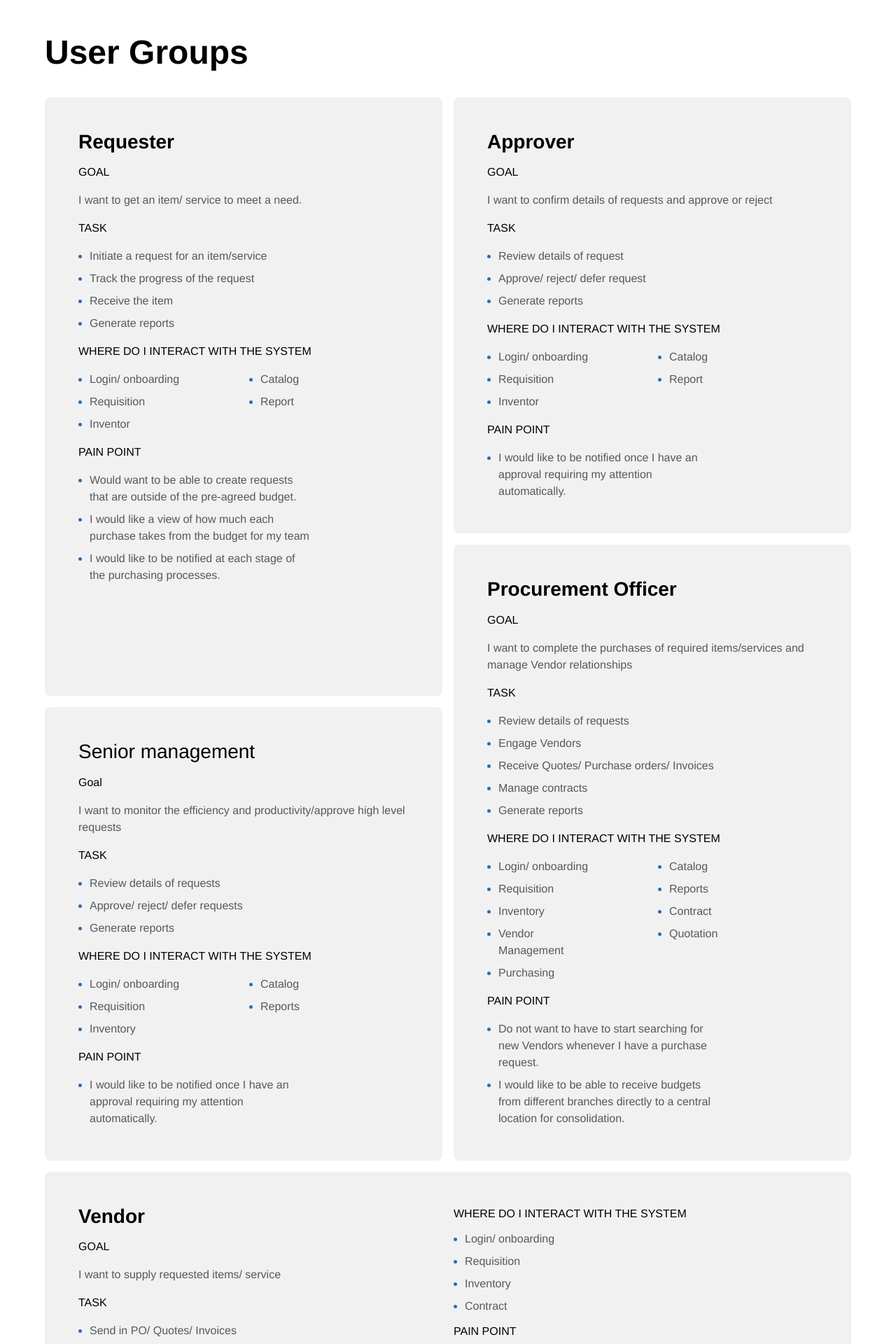
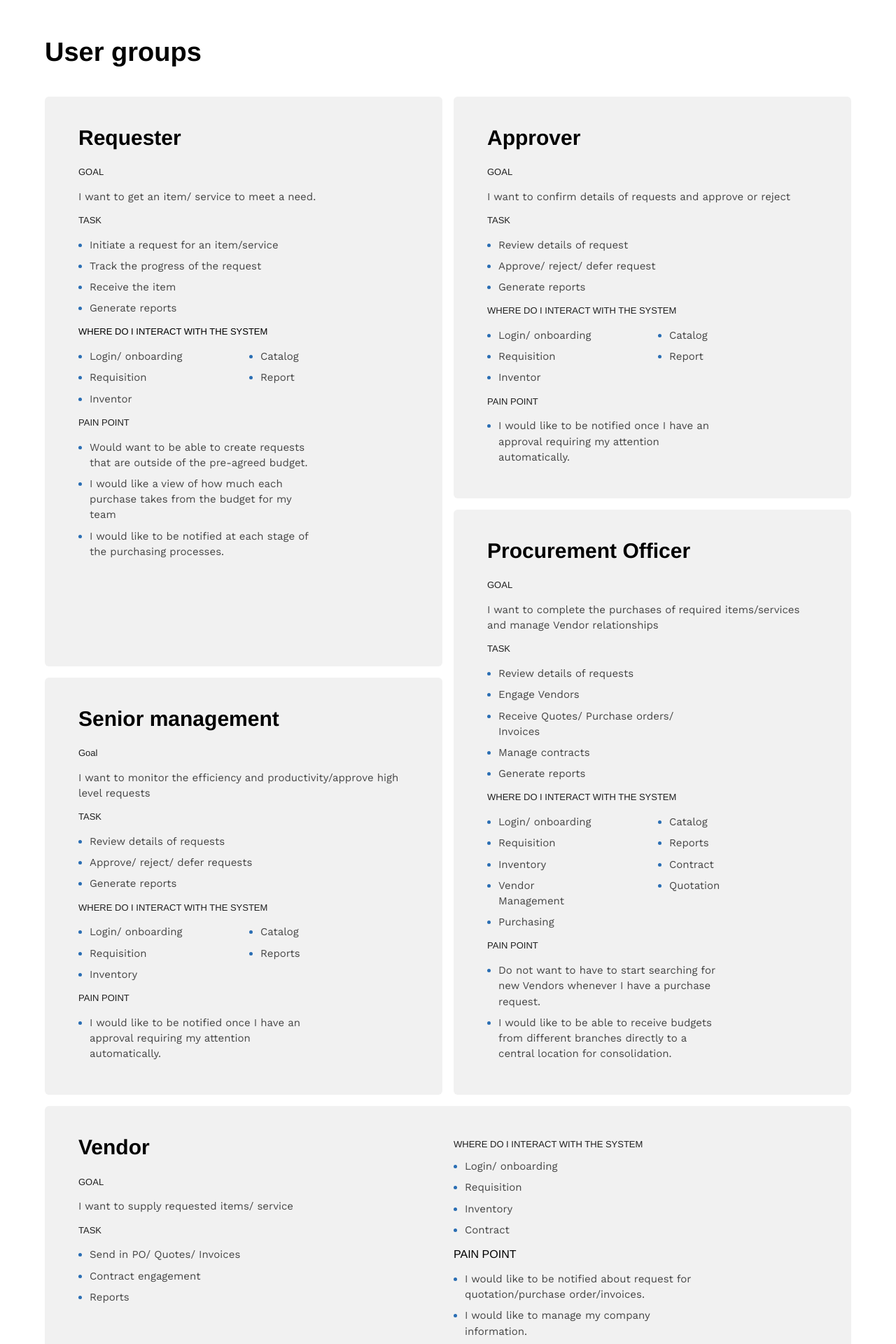
Before and after one commit to Nathan-88/precious-portfolio, a React (Vite) app: page /projects/procurement in a window 1280 px wide. Shown: the part 3500-5420 px from the top of the page at 70% size. Built offline with nearby package versions, Linux system fonts and the light colour scheme; a web font is replaced by a local one.

Commit message:
fixes on fontsize

```diff
--- a/src/components/Learning.jsx
+++ b/src/components/Learning.jsx
@@ -18,7 +18,7 @@ const Learning = () => {
                     <p className="font-work-sans text-sm font-[400]">With Klaxoon, details of individual work is kept transparent and for me, it makes it easier to refer back to the research done, changes made and why, and pending questions. This makes the process all the more exciting and collaborative</p>
                 </div>
             </div>
-            <div className="flex flex-col xl:flex-row justify-between mb-8 items-center">
+            <div className="flex flex-col xl:flex-row justify-between mb-8 items-center xl:items-start">
                 <div className="text-hueblack mb-8 xl:mb-0 xl:w-[55%]">
                     <p className="mb-2 font-[500] text-[13px]">02</p>
                     <h4 className="mb-4 font-bold text-3xl">Keep everyone in the loop</h4>
@@ -30,7 +30,7 @@ const Learning = () => {
                     <p className="font-work-sans text-sm font-[400]">Working on Vision Next helped me strengthen the need for every feature on a product to have a purpose, you don’t add details or feature that doesn’t support the end goal or is not validated with real user/expert insight</p>
                 </div>
             </div>
-            <div className="flex flex-col xl:flex-row justify-between mb-8 items-center">
+            <div className="flex flex-col xl:flex-row justify-between mb-8 items-center xl:items-start">
                 <div className="text-hueblack mb-8 xl:mb-0 xl:w-[55%]">
                     <p className="mb-2 font-[500] text-[13px]">04</p>
                     <h4 className="mb-4 font-bold text-3xl">Inter-cultural competence & Effective communication</h4>
--- a/src/components/UserGroup.jsx
+++ b/src/components/UserGroup.jsx
@@ -4,33 +4,33 @@ import Imgmobile from "../assets/User_flow_image_mobile.png"
 const UserGroup = () => {
     return(
         <section id="User" className="bg-white px-8 py-12 md:px-10 xl:px-16 md:py-20 h-auto">
-            <h2 className="text-5xl font-bold mb-10">User Groups</h2>
+            <h2 className="text-4xl font-bold mb-10">User groups</h2>
             <div className="grid grid-cols-1 md:grid-cols-2 gap-4">
-                <div className="p-8 md:p-12 space-y-4 bg-tertiary rounded-lg md:col-span-1 md:row-span-2">
-                    <h3 className="text-3xl font-bold">Requester</h3>
-                    <p className="text-md">GOAL</p>
-                    <p className="text-secondary">I want to get an item/ service to meet a need.</p>
-                    <h4 className="">TASK</h4>
-                    <ul className="text-secondary pl-4 list-disc marker:text-listcol space-y-2 xl:w-[70%]">
+                <div className="p-8 md:p-12 space-y-4 bg-tertiary rounded-md md:col-span-1 md:row-span-2">
+                    <h3 className="text-3xxl pb-4 font-bold">Requester</h3>
+                    <p className="text-xs font-medium text-goal">GOAL</p>
+                    <p className="text-hueblack text-sm font-[400] font-work-sans">I want to get an item/ service to meet a need.</p>
+                    <h4 className="text-xs font-medium text-goal">TASK</h4>
+                    <ul className="text-hueblack text-sm font-[400] font-work-sans pl-4 list-disc marker:text-listcol space-y-2 xl:w-[70%]">
                         <li>Initiate a request for an item/service</li>
                         <li>Track the progress of the request</li>
                         <li>Receive the item</li>
                         <li>Generate reports</li>
                     </ul>
-                    <h4 className="">WHERE DO I INTERACT WITH THE SYSTEM</h4>
+                    <h4 className="text-xs font-[500]">WHERE DO I INTERACT WITH THE SYSTEM</h4>
                     <div className="grid grid-cols-2 gap-4">
-                        <ul className="text-secondary pl-4 list-disc marker:text-listcol space-y-2 xl:w-[70%]">
+                        <ul className="text-hueblack text-sm font-[400] font-work-sans pl-4 list-disc marker:text-listcol space-y-2 xl:w-[70%]">
                         <li>Login/ onboarding</li>
                         <li>Requisition</li>
                         <li>Inventor</li>
                         </ul>
-                        <ul className="text-secondary pl-4 list-disc marker:text-listcol space-y-2 xl:w-[70%]">
+                        <ul className="text-hueblack text-sm font-[400] font-work-sans pl-4 list-disc marker:text-listcol space-y-2 xl:w-[70%]">
                         <li>Catalog</li>
                         <li>Report</li>
                         </ul>
                     </div>
-                    <h4>PAIN POINT</h4>
-                    <ul className="text-secondary pl-4 list-disc marker:text-listcol space-y-2 xl:w-[70%]">
+                    <h4 className="font-[500] text-xs text-goal">PAIN POINT</h4>
+                    <ul className="text-hueblack text-sm font-[400] font-work-sans pl-4 list-disc marker:text-listcol space-y-2 xl:w-[70%]">
                         <li>Would want to be able to create requests that are outside of the pre-agreed budget.</li>
                         <li>I would like a view of how much each purchase takes from the budget for my team</li>
                         <li>I would like to be notified at each stage of the purchasing processes.</li>
@@ -38,113 +38,116 @@ const UserGroup = () => {
                 </div>
 
                 {/* div 2 */}
-                <div className="p-8 md:p-12 space-y-4 bg-tertiary rounded-lg md:col-span-1 md:row-span-1">
-                    <h3 className="text-3xl font-bold">Approver</h3>
-                    <p className="text-md">GOAL</p>
-                    <p className="text-secondary">I  want to confirm details of requests and approve or reject</p>
-                    <h4 className="">TASK</h4>
-                    <ul className="text-secondary pl-4 list-disc marker:text-listcol space-y-2 xl:w-[70%]">
+                <div className="p-8 md:p-12 space-y-4 bg-tertiary rounded-md md:col-span-1 md:row-span-1">
+                    <h3 className="text-3xxl font-bold pb-4">Approver</h3>
+                    <p className="text-xs font-[500] text-goal">GOAL</p>
+                    <p className="text-hueblack text-sm font-[400] font-work-sans">I  want to confirm details of requests and approve or reject</p>
+                    <h4 className="text-xs font-[500] text-goal">TASK</h4>
+                    <ul className="text-hueblack text-sm font-[400] font-work-sans pl-4 list-disc marker:text-listcol space-y-2 xl:w-[70%]">
                         <li>Review details of request</li>
                         <li>Approve/ reject/ defer request</li>
                         <li>Generate reports</li>
                     </ul>
-                    <h4 className="">WHERE DO I INTERACT WITH THE SYSTEM</h4>
+                    <h4 className="text-xs font-medium text-goal">WHERE DO I INTERACT WITH THE SYSTEM</h4>
                     <div className="grid grid-cols-2 gap-4">
-                        <ul className="text-secondary pl-4 list-disc marker:text-listcol space-y-2 xl:w-[70%]">
+                        <ul className="text-hueblack text-sm font-[400] font-work-sans pl-4 list-disc marker:text-listcol space-y-2 xl:w-[70%]">
                         <li>Login/ onboarding</li>
                         <li>Requisition</li>
                         <li>Inventor</li>
                         </ul>
-                        <ul className="text-secondary pl-4 list-disc marker:text-listcol space-y-2 xl:w-[70%]">
+                        <ul className="text-hueblack text-sm font-[400] font-work-sans pl-4 list-disc marker:text-listcol space-y-2 xl:w-[70%]">
                         <li>Catalog</li>
                         <li>Report</li>
                         </ul>
                     </div>
-                    <h4>PAIN POINT</h4>
-                    <ul className="text-secondary pl-4 list-disc marker:text-listcol space-y-2 xl:w-[70%]">
+                    <h4 className="text-goal font-medium text-xs">PAIN POINT</h4>
+                    <ul className="text-hueblack text-sm font-[400] font-work-sans pl-4 list-disc marker:text-listcol space-y-2 xl:w-[70%]">
                         <li>I would like to be notified once I have an approval requiring my attention automatically.</li>
                     </ul>
                 </div>
+
                 {/* div 3 */}
-                <div className="p-8 md:p-12 space-y-4 bg-tertiary rounded-lg md:col-span-1 md:row-span-2">
-                    <h3 className="text-3xl font-bold">Procurement Officer</h3>
-                    <p className="">GOAL</p>
-                    <p className="text-secondary">I want to complete the purchases of required items/services and manage Vendor relationships</p>
-                    <h4 className="">TASK</h4>
-                    <ul className="text-secondary pl-4 list-disc marker:text-listcol space-y-2 xl:w-[70%]">
+                <div className="p-8 md:p-12 space-y-4 bg-tertiary rounded-md md:col-span-1 md:row-span-2">
+                    <h3 className="text-3xxl pb-4 font-bold">Procurement Officer</h3>
+                    <p className="text-goal font-medium text-xs">GOAL</p>
+                    <p className="text-hueblack text-sm font-[400] font-work-sans">I want to complete the purchases of required items/services and manage Vendor relationships</p>
+                    <h4 className="text-goal text-xs font-medium">TASK</h4>
+                    <ul className="text-hueblack text-sm font-[400] font-work-sans pl-4 list-disc marker:text-listcol space-y-2 xl:w-[70%]">
                         <li>Review details of requests</li>
                         <li>Engage Vendors</li>
                         <li>Receive Quotes/ Purchase orders/ Invoices</li>
                         <li>Manage contracts</li>
                         <li>Generate reports</li>
                     </ul>
-                    <h4 className="">WHERE DO I INTERACT WITH THE SYSTEM</h4>
+                    <h4 className="text-xs text-goal font-medium">WHERE DO I INTERACT WITH THE SYSTEM</h4>
                     <div className="grid grid-cols-2 gap-4">
-                        <ul className="text-secondary pl-4 list-disc marker:text-listcol space-y-2 xl:w-[70%]">
+                        <ul className="text-hueblack text-sm font-[400] font-work-sans pl-4 list-disc marker:text-listcol space-y-2 xl:w-[70%]">
                         <li>Login/ onboarding</li>
                         <li>Requisition</li>
                         <li>Inventory</li>
                         <li>Vendor Management</li>
                         <li>Purchasing</li>
                         </ul>
-                        <ul className="text-secondary pl-4 list-disc marker:text-listcol space-y-2 xl:w-[70%]">
+                        <ul className="text-hueblack text-sm font-[400] font-work-sans pl-4 list-disc marker:text-listcol space-y-2 xl:w-[70%]">
                         <li>Catalog</li>
                         <li>Reports</li>
                         <li>Contract</li>
                         <li>Quotation</li>
                         </ul>
                     </div>
-                    <h4>PAIN POINT</h4>
-                    <ul className="text-secondary pl-4 list-disc marker:text-listcol space-y-2 xl:w-[70%]">
+                    <h4 className="text-xs font-medium text-goal">PAIN POINT</h4>
+                    <ul className="text-hueblack text-sm font-[400] font-work-sans pl-4 list-disc marker:text-listcol space-y-2 xl:w-[70%]">
                         <li>Do not want to have to start searching for new Vendors whenever I have a purchase request.</li>
                         <li>I would like to be able to receive budgets from different branches directly to a central location for consolidation.</li>
                     </ul>
                 </div>
+
                 {/* div 4 */}
-                <div className="p-8 md:p-12 space-y-4 bg-tertiary rounded-lg md:col-span-1 md:row-span-1">
-                    <h3 className="text-3xl font-medium">Senior management</h3>
-                    <p className="">Goal</p>
-                    <p className="text-secondary">I want to monitor the efficiency and productivity/approve high level requests</p>
-                    <h4 className="">TASK</h4>
-                    <ul className="text-secondary pl-4 list-disc marker:text-listcol space-y-2 xl:w-[70%]">
+                <div className="p-8 md:p-12 space-y-4 bg-tertiary rounded-md md:col-span-1 md:row-span-1">
+                    <h3 className="text-3xxl font-bold pb-4">Senior management</h3>
+                    <p className="text-goal font-medium text-xs">Goal</p>
+                    <p className="text-hueblack text-sm font-[400] font-work-sans">I want to monitor the efficiency and productivity/approve high level requests</p>
+                    <h4 className="text-goal font-medium text-xs">TASK</h4>
+                    <ul className="text-hueblack text-sm font-[400] font-work-sans pl-4 list-disc marker:text-listcol space-y-2 xl:w-[70%]">
                         <li>Review details of requests</li>
                         <li>Approve/ reject/ defer requests</li>
                         <li>Generate reports</li>
                     </ul>
-                    <h4 className="">WHERE DO I INTERACT WITH THE SYSTEM</h4>
+                    <h4 className="text-goal text-xs font-medium">WHERE DO I INTERACT WITH THE SYSTEM</h4>
                     <div className="grid grid-cols-2 gap-4">
-                        <ul className="text-secondary pl-4 list-disc marker:text-listcol space-y-2 xl:w-[70%]">
+                        <ul className="text-hueblack text-sm font-[400] font-work-sans pl-4 list-disc marker:text-listcol space-y-2 xl:w-[70%]">
                         <li>Login/ onboarding</li>
                         <li>Requisition</li>
                         <li>Inventory</li>
                         </ul>
-                        <ul className="text-secondary pl-4 list-disc marker:text-listcol space-y-2 xl:w-[70%]">
+                        <ul className="text-hueblack text-sm font-[400] font-work-sans pl-4 list-disc marker:text-listcol space-y-2 xl:w-[70%]">
                         <li>Catalog</li>
                         <li>Reports</li>
                         </ul>
                     </div>
-                    <h4>PAIN POINT</h4>
-                    <ul className="text-secondary pl-4 list-disc marker:text-listcol space-y-2 xl:w-[70%]">
+                    <h4 className="font-medium text-xs text-goal">PAIN POINT</h4>
+                    <ul className="text-hueblack text-sm font-[400] font-work-sans pl-4 list-disc marker:text-listcol space-y-2 xl:w-[70%]">
                         <li>I would like to be notified once I have an approval requiring my attention automatically.</li>
                     </ul>
                 </div>
+
                 {/* div 5 */}
-                <div className="p-8 md:p-12 space-y-4 md:space-y-0 gap-4 grid grid-cols-1 md:grid-cols-2 bg-tertiary rounded-lg md:col-span-2 md:row-span-1">
+                <div className="p-8 md:p-12 space-y-4 md:space-y-0 gap-4 grid grid-cols-1 md:grid-cols-2 bg-tertiary rounded-md md:col-span-2 md:row-span-1">
                     <div className="space-y-3 md:space-y-4">
-                        <h3 className="text-3xl font-bold">Vendor</h3>
-                        <p className="">GOAL</p>
-                        <p className="text-secondary">I want to supply requested items/ service</p>
-                        <h4 className="">TASK</h4>
-                        <ul className="text-secondary pl-4 list-disc marker:text-listcol space-y-2 xl:w-[70%]">
+                        <h3 className="text-3xxl font-bold pb-4">Vendor</h3>
+                        <p className="text-goal text-xs font-medium">GOAL</p>
+                        <p className="text-hueblack text-sm font-[400] font-work-sans">I want to supply requested items/ service</p>
+                        <h4 className="text-xs text-goal font-medium">TASK</h4>
+                        <ul className="text-hueblack text-sm font-[400] font-work-sans pl-4 list-disc marker:text-listcol space-y-2 xl:w-[70%]">
                             <li>Send in PO/ Quotes/ Invoices</li>
                             <li>Contract engagement</li>
                             <li>Reports</li>
                         </ul>
                     </div>
                     <div className="space-y-3">
-                    <h4 className="">WHERE DO I INTERACT WITH THE SYSTEM</h4>
+                    <h4 className="text-xs font-medium text-goal">WHERE DO I INTERACT WITH THE SYSTEM</h4>
                     <div className="grid grid-cols-2 gap-4">
-                        <ul className="text-secondary pl-4 list-disc marker:text-listcol space-y-2 xl:w-[70%]">
+                        <ul className="text-hueblack text-sm font-[400] font-work-sans pl-4 list-disc marker:text-listcol space-y-2 xl:w-[70%]">
                         <li>Login/ onboarding</li>
                         <li>Requisition</li>
                         <li>Inventory</li>
@@ -152,7 +155,7 @@ const UserGroup = () => {
                         </ul>
                     </div>
                     <h4>PAIN POINT</h4>
-                    <ul className="text-secondary pl-4 list-disc marker:text-listcol space-y-2 xl:w-[70%]">
+                    <ul className="text-hueblack text-sm font-[400] font-work-sans pl-4 list-disc marker:text-listcol space-y-2 xl:w-[70%]">
                         <li>I would like to be notified about request for quotation/purchase order/invoices.</li>
                         <li>I would like to manage my company information.</li>
                     </ul>
--- a/src/pages/Home.jsx
+++ b/src/pages/Home.jsx
@@ -23,7 +23,7 @@ const Home = () => {
         <section
         className="md:h-screen relative bg-center text-white bg-fixed bg-no-repeat bg-cover parallex overflow-hidden">
             {/* absolute top-[30%] 2xl:top-[50%] text-white w-full left-[45%] md:left-[50%] 2xl:left-[55%] -translate-y-[50%] -translate-x-[40%] */}
-            <div className="pl-[8%] md:pl-[15%]  flex flex-col justify-center ">
+            <div className="pl-[8%] md:pl-[15%] flex flex-col justify-center ">
                     {/* text container */}
                     <div className="justify-center h-screen lg:pl-4 flex flex-col text-3xl ">
                         <div className="flex items-center">
--- a/tailwind.config.js
+++ b/tailwind.config.js
@@ -14,6 +14,7 @@ export default {
         sidebar : "#525252",
         text: "#7A7A7A",
         accent: "#61CE70",
+        goal: "#202020",
         eucalyptus: "#23A455",
         tertiary: "#F1F1F1",
         whitecard: "#F5F5F5",
@@ -25,7 +26,8 @@ export default {
       fontFamily: {
         'work-sans': ['"Work Sans"', 'sans-serif'],
         'roboto': ["Roboto", 'sans-serif'],
-        'Helvetica-Neue': ['"Helvetica Neue"', 'Helvetica', 'Arial', 'sans-serif']
+        'Helvetica-Neue': ['"Helvetica Neue"', 'Helvetica', 'Arial', 'sans-serif'],
+        'open-sans': ['"Open Sans"', 'sans-serif'],
       },
       fontSize: {
         xs: ['13px', '14.8px'],
@@ -35,6 +37,7 @@ export default {
         xl: ['20px', '28px'],
         '2xl': ['24px', '32px'],
         '3xl': ['28px', '31.4px'],
+        '3xxl': ['30px', '21.16px'],
         '4xl': ['38px', '46.8px'],
         xxl: ['80px', '88px'],
 
```
Also changed, not shown: src/pages/About.jsx (+30 -24 lines).
